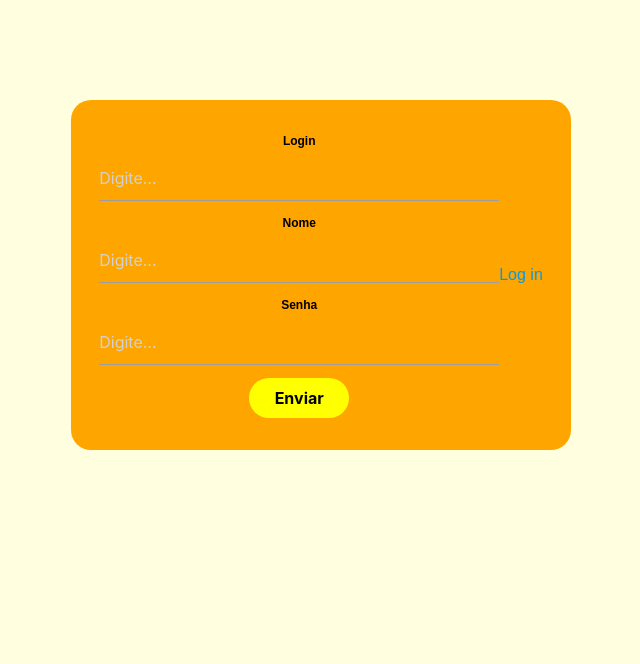
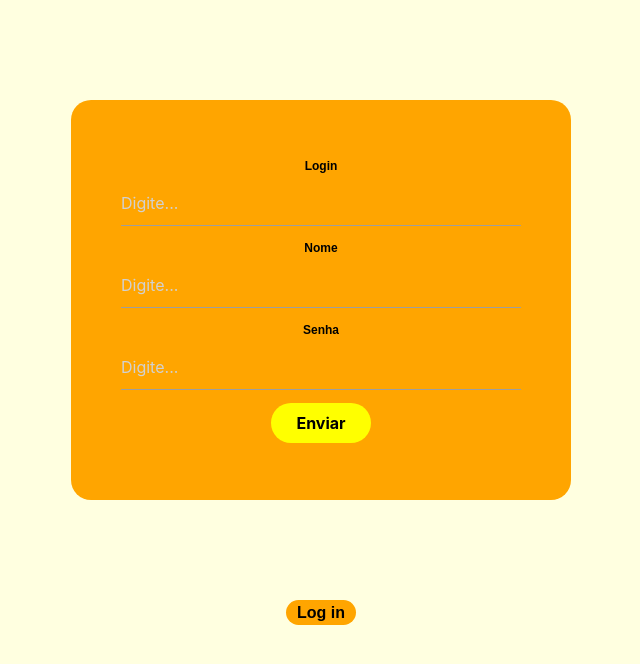
Before and after one commit to mariaebonifacio/feedback, a Flask app: page / in a window 1280 px wide. Shown: the part 56-720 px from the top of the page, without its empty margins (319-959 px from the left). Run offline with Flask 3, Linux system fonts and the light colour scheme; data that the repository does not hold is empty.

Commit message:
Changes: css da página de cadastro

```diff
--- a/static/pagina_usuario.css
+++ b/static/pagina_usuario.css
@@ -18,11 +18,12 @@
 .container-cadastro{
     display: flex;
     align-items: center;
-    justify-content: center;
+    justify-content:center;
     width: 500px;
-    height: 350px;
+    height: 400px;
     background-color: orange;
     margin: 100px auto;
+    padding: 20px;
     border-radius: 20px;
 }
 
@@ -52,3 +53,17 @@
     height: 40px;
     font-weight: bold;
 }
+
+.btn-pagina-login{
+    width: 70px;
+    height: 25px;
+    display: flex;
+    background-color: orange;
+    border-radius: 15px;
+    border: none;
+    align-items: center;
+    justify-content: center;
+    color: black;
+    font-weight: bold;
+    margin: 100px auto;
+}
--- a/templates/cadastrarUsuario.html
+++ b/templates/cadastrarUsuario.html
@@ -37,8 +37,8 @@
                 <button class="btn-enviar-login" type="submit">Enviar</button>
             </form>
 
-            <a href="/templates/pagina_login.html" class="btn-pagina-login">Log in</a>
         </section>
+        <a href="/templates/pagina_login.html" class="btn-pagina-login">Log in</a>
 
 
 
--- a/templates/index.html
+++ b/templates/index.html
@@ -6,6 +6,7 @@
     <meta name="viewport" content="width=device-width, initial-scale=1.0">
 
     <link rel="stylesheet" href="{{url_for('static',filename='style.css')}}">
+
 
     <title>Pagina principal</title>
 
```
